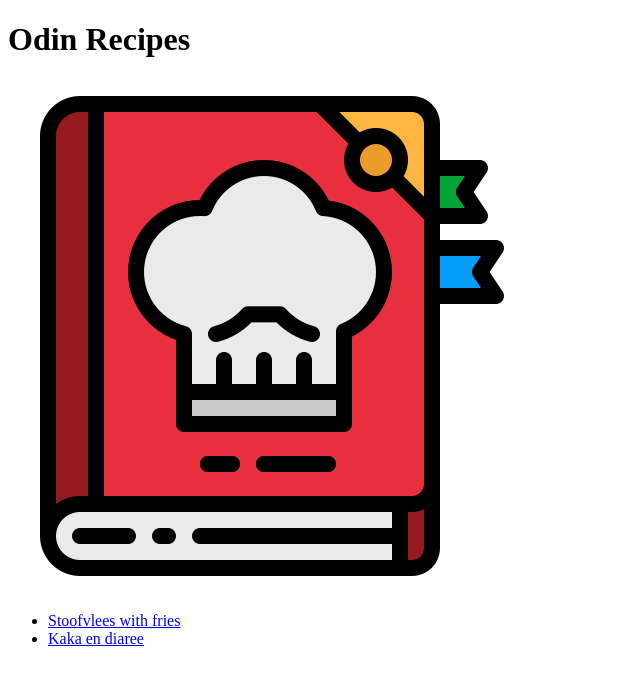
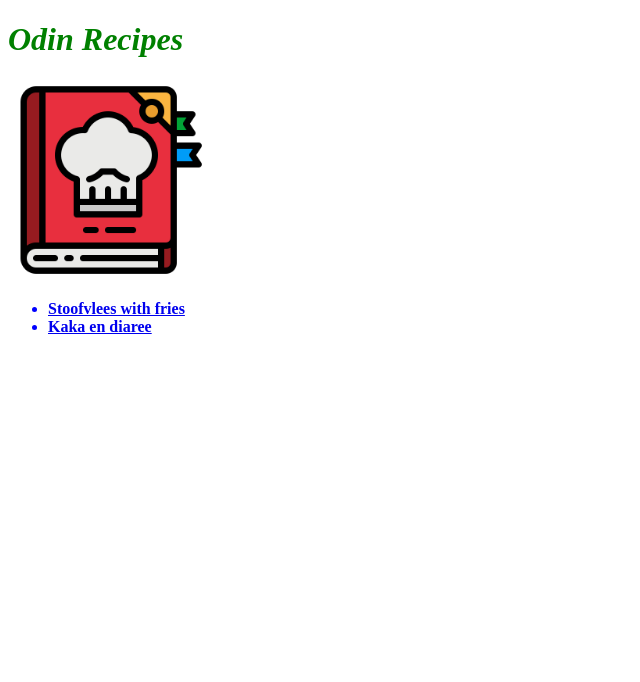
Before and after one commit to JonastyDaCoder/odin-recipes, a plain HTML site: page index.html in a window 1280 px wide. Shown: the whole page, without its empty margins (0-640 px from the left). Drawn offline with Linux system fonts and the light colour scheme.

Commit message:
added some css style to the page

```diff
--- a/index.html
+++ b/index.html
@@ -4,6 +4,7 @@
     <meta charset="UTF-8">
     <meta name="viewport" content="width=device-width, initial-scale=1.0">
     <title>odin recipes</title>
+    <link rel="stylesheet" href="style.css">
 </head>
 <body>
     <h1>Odin Recipes</h1>
--- /dev/null
+++ b/style.css
@@ -0,0 +1,15 @@
+img {
+    height: 200px;
+    width: auto;
+}
+
+h1 {
+    color: green;
+    font-style: italic;
+}
+
+ul {
+    color: blue;
+    font-weight: bold;
+    font-family: "Times New Roman", Times, serif;
+}
```
Also changed, not shown: recipes/kakadiaree.html (+1 -1 lines).
